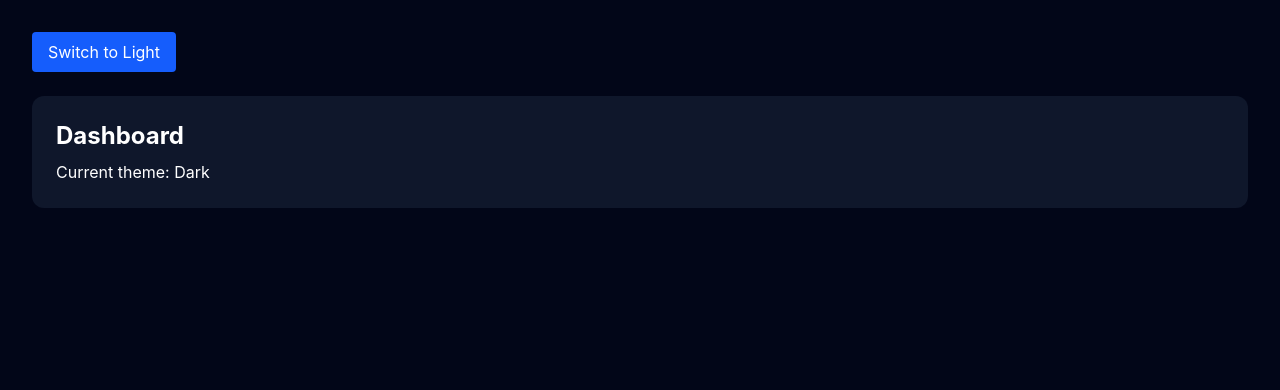
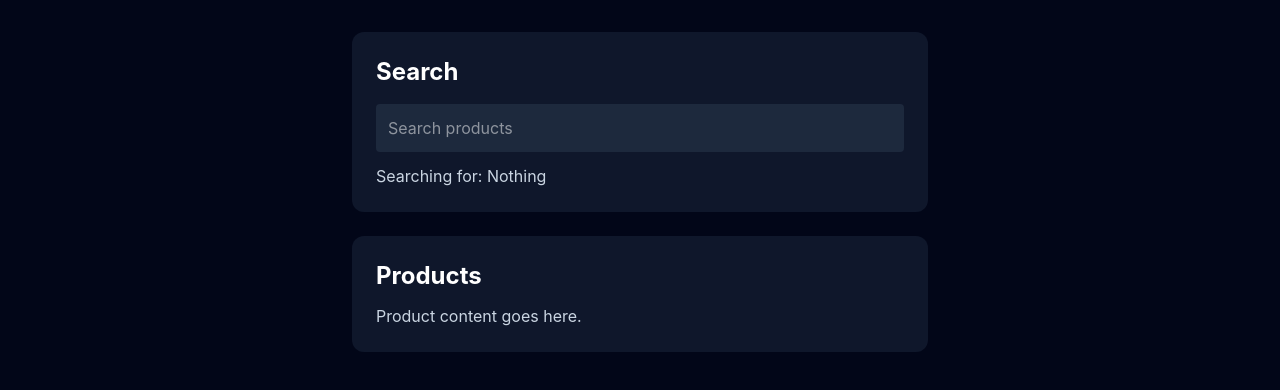
Before and after one commit to foysaliio/React-Mastery-Journey, a React (Vite) app: page / in a window 1280 px wide. Shown: the top 390 px of the page. Built offline with nearby package versions, Linux system fonts and the light colour scheme.

Commit message:
feat(react): learn state colocation

```diff
--- a/src/App.tsx
+++ b/src/App.tsx
@@ -1,19 +1,13 @@
-import { useState } from "react";
-import Dashboard from "./Components/Dashboard";
-import ThemeToggle from "./Components/ThemeToggle";
+import ProductSection from "./Components/ProductSection";
+import SearchBox from "./Components/SearchBox";
 
 function App() {
-  const [isDark, setIsDark] = useState<boolean>(true);
-
-  const toggleTheme = (): void => {
-    setIsDark((current) => !current);
-  };
-
   return (
     <main className="min-h-screen bg-slate-950 p-8">
-      <ThemeToggle isDark={isDark} onToggle={toggleTheme} />
-
-      <Dashboard isDark={isDark} />
+      <div className="mx-auto max-w-xl space-y-6">
+        <SearchBox />
+        <ProductSection />
+      </div>
     </main>
   );
 }
--- a/src/Components/Dashboard.tsx
+++ /dev/null
@@ -1,21 +0,0 @@
-type DashboardProps = {
-  isDark: boolean;
-};
-
-function Dashboard({ isDark }: DashboardProps) {
-  return (
-    <section
-      className={
-        isDark
-          ? "mt-6 rounded-xl bg-slate-900 p-6 text-white"
-          : "mt-6 rounded-xl bg-white p-6 text-slate-900"
-      }
-    >
-      <h2 className="text-2xl font-bold">Dashboard</h2>
-
-      <p className="mt-2">Current theme: {isDark ? "Dark" : "Light"}</p>
-    </section>
-  );
-}
-
-export default Dashboard;
--- /dev/null
+++ b/src/Components/ProductSection.tsx
@@ -0,0 +1,11 @@
+function ProductSection() {
+  return (
+    <section className="rounded-xl bg-slate-900 p-6 text-white">
+      <h2 className="text-2xl font-bold">Products</h2>
+
+      <p className="mt-3 text-slate-300">Product content goes here.</p>
+    </section>
+  );
+}
+
+export default ProductSection;
--- /dev/null
+++ b/src/Components/SearchBox.tsx
@@ -0,0 +1,23 @@
+import { useState } from "react";
+
+function SearchBox() {
+  const [query, setQuery] = useState<string>("");
+
+  return (
+    <section className="rounded-xl bg-slate-900 p-6 text-white">
+      <h2 className="text-2xl font-bold">Search</h2>
+
+      <input
+        type="text"
+        value={query}
+        onChange={(event) => setQuery(event.currentTarget.value)}
+        placeholder="Search products"
+        className="mt-4 w-full rounded bg-slate-800 p-3"
+      />
+
+      <p className="mt-3 text-slate-300">Searching for: {query || "Nothing"}</p>
+    </section>
+  );
+}
+
+export default SearchBox;
--- a/src/Components/ThemeToggle.tsx
+++ /dev/null
@@ -1,18 +0,0 @@
-type ThemeToggleProps = {
-  isDark: boolean;
-  onToggle: () => void;
-};
-
-function ThemeToggle({ isDark, onToggle }: ThemeToggleProps) {
-  return (
-    <button
-      type="button"
-      onClick={onToggle}
-      className="rounded bg-blue-600 px-4 py-2 text-white"
-    >
-      {isDark ? "Switch to Light" : "Switch to Dark"}
-    </button>
-  );
-}
-
-export default ThemeToggle;
```
